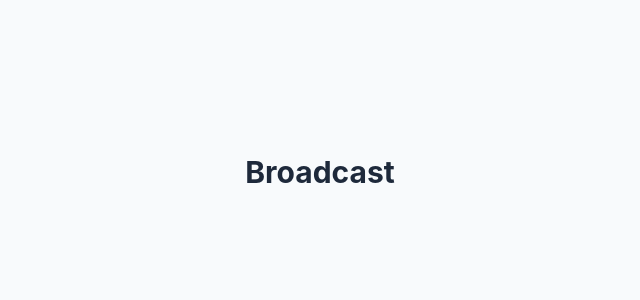
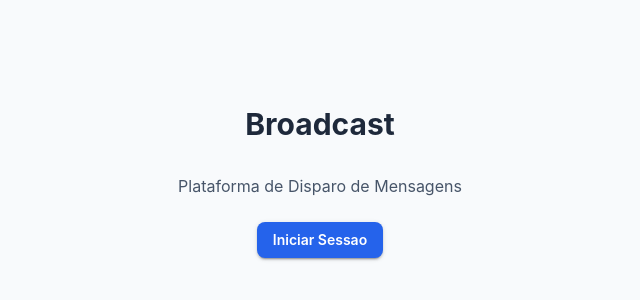
Before and after one commit to pierrecbrito/broadcast, a React (Vite) app in the folder web/: page / in a window 1280 px wide. Shown: the part 228-528 px from the top of the page, without its empty margins (320-960 px from the left). Built offline with nearby package versions, Linux system fonts and the light colour scheme.

Commit message:
fase-0: configura material ui

```diff
--- a/web/package.json
+++ b/web/package.json
@@ -19,6 +19,10 @@
     "vite": "^8.3.0"
   },
   "dependencies": {
+    "@emotion/react": "^11.14.0",
+    "@emotion/styled": "^11.14.1",
+    "@mui/icons-material": "^9.4.0",
+    "@mui/material": "^9.4.0",
     "react": "^19.3.0",
     "react-dom": "^19.3.0"
   }
--- a/web/src/App.tsx
+++ b/web/src/App.tsx
@@ -1,7 +1,19 @@
+import { ThemeProvider } from "@mui/material/styles";
+import CssBaseline from "@mui/material/CssBaseline";
+import Button from "@mui/material/Button";
+import { theme } from "./theme";
+
 export function App() {
   return (
-    <div className="min-h-screen bg-slate-50 flex items-center justify-center">
-      <h1 className="text-3xl font-bold text-slate-800">Broadcast</h1>
-    </div>
+    <ThemeProvider theme={theme}>
+      <CssBaseline />
+      <main className="min-h-screen flex flex-col items-center justify-center p-4">
+        <h1 className="text-3xl font-bold text-slate-800 mb-4">Broadcast</h1>
+        <p className="text-slate-600 mb-6">Plataforma de Disparo de Mensagens</p>
+        <Button variant="contained" color="primary">
+          Iniciar Sessao
+        </Button>
+      </main>
+    </ThemeProvider>
   );
 }
--- /dev/null
+++ b/web/src/theme.ts
@@ -0,0 +1,35 @@
+import { createTheme } from "@mui/material/styles";
+
+export const theme = createTheme({
+  palette: {
+    mode: "light",
+    primary: {
+      main: "#2563eb",
+      light: "#60a5fa",
+      dark: "#1d4ed8",
+    },
+    secondary: {
+      main: "#475569",
+    },
+    background: {
+      default: "#f8fafc",
+      paper: "#ffffff",
+    },
+  },
+  typography: {
+    fontFamily: [
+      "-apple-system",
+      "BlinkMacSystemFont",
+      '"Segoe UI"',
+      "Roboto",
+      "sans-serif",
+    ].join(","),
+    button: {
+      textTransform: "none",
+      fontWeight: 600,
+    },
+  },
+  shape: {
+    borderRadius: 8,
+  },
+});
```
Also changed, not shown: 1 other file (tests, documents, lock files or other folders).
